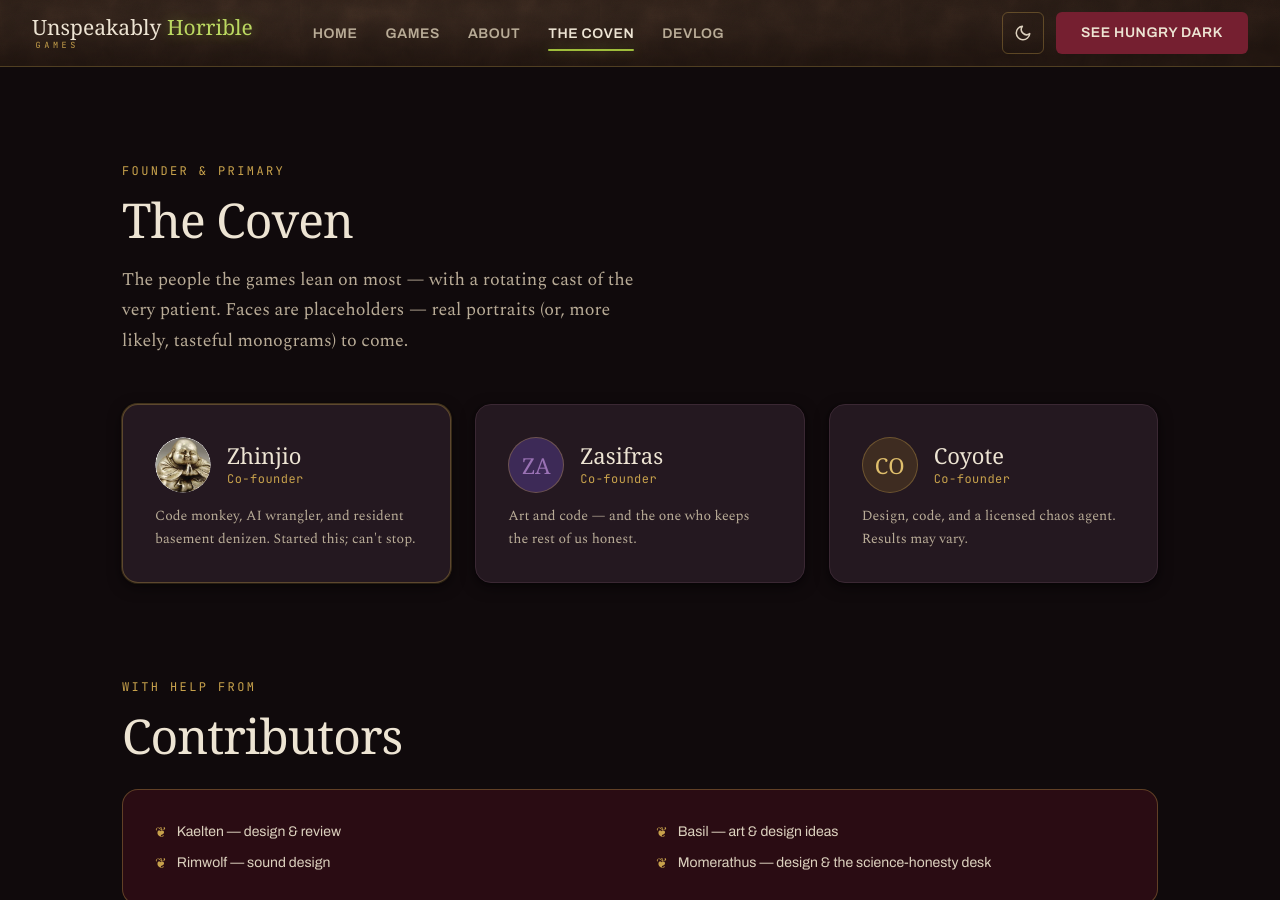
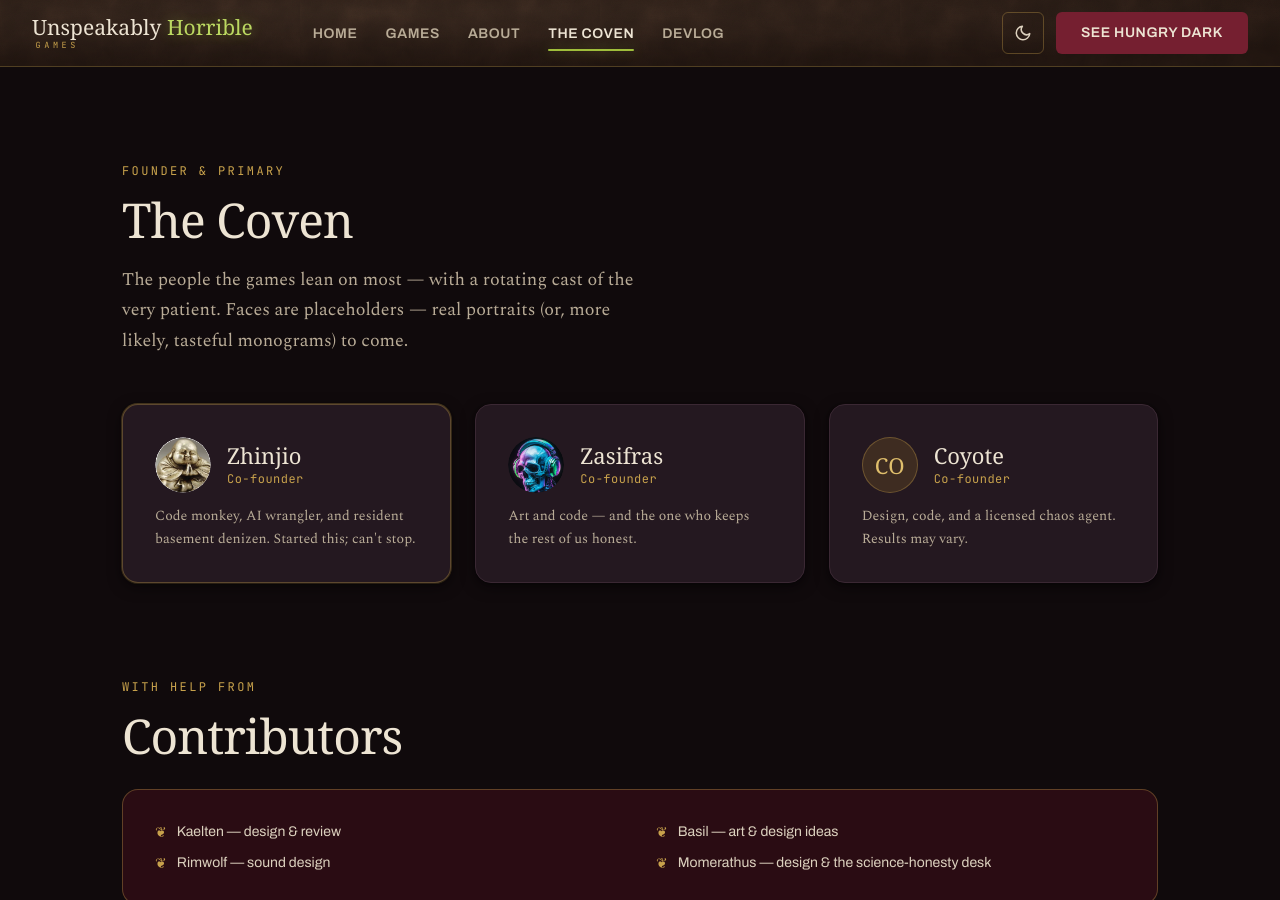
Before and after one commit to UnspeakablyHorribleGames/pages, a Jekyll site: the page team.html, which Jekyll copies as it is, in a window 1280 px wide and 900 px high. Built offline with Jekyll 4.4.1, drawn with Linux system fonts in a browser that asks for light colours; some web fonts are replaced.

Commit message:
Add Zasifras avatar to the Coven page

```diff
--- a/team.html
+++ b/team.html
@@ -62,7 +62,7 @@
       </div>
       <div class="team-card">
         <div class="team-card__head">
-          <div class="avatar avatar--violet">ZA</div>
+          <div class="avatar avatar--img"><img src="assets/avatar-zasifras.png" alt="Zasifras" /></div>
           <div><div class="team-card__name">Zasifras</div><div class="team-card__role">Co-founder</div></div>
         </div>
         <p class="team-card__bio">Art and code — and the one who keeps the rest of us honest.</p>
```
Also changed, not shown: assets/avatar-zasifras.png (added).
